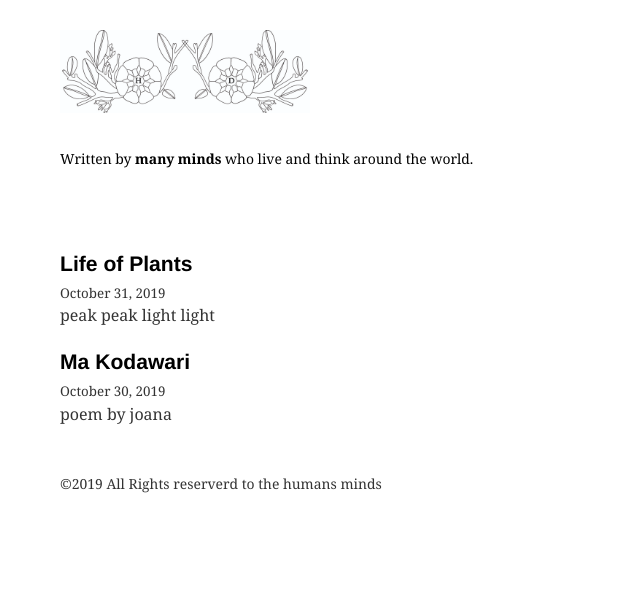
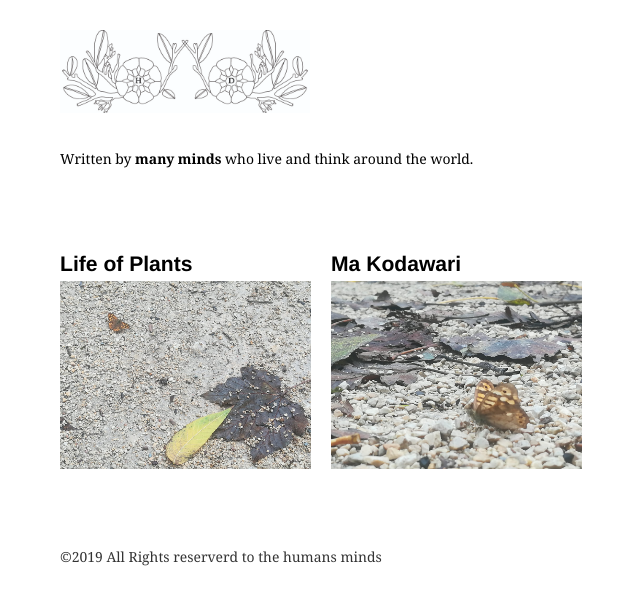
Before and after one commit to SBdC/gastby-netiflyCMS, a Gatsby site: page / in a window 1280 px wide. Shown: the part 98-702 px from the top of the page, without its empty margins (319-959 px from the left). Built offline with nearby package versions, Linux system fonts and the light colour scheme; Gatsby itself is replaced by a stand-in of ours; some packages are replaced by stand-ins of ours.

Commit message:
set up the thums

```diff
--- a/src/pages/index.js
+++ b/src/pages/index.js
@@ -15,9 +15,11 @@ class BlogIndex extends React.Component {
       <Layout location={this.props.location} title={siteTitle}>
         <SEO title="All posts" />
         <Bio />
+           <div className="blog-grid">
         {posts.map(({ node }) => {
           const title = node.frontmatter.title || node.fields.slug
           return (
+
             <article key={node.fields.slug}>
               <header>
 
@@ -30,20 +32,26 @@ class BlogIndex extends React.Component {
                     {title}
                   </Link>
                 </h3>
-                <small>{node.frontmatter.date}</small>
+               {/*  <small>{node.frontmatter.date}</small> */}
 
               </header>
-              <section>
+              <section >
 
-                <div style={{ marginBottom: rhythm(1) }}
+               <img src={node.frontmatter.thumbnail} alt=""/>
+               {/*
+                   <div style={{ marginBottom: rhythm(1) }}
                   dangerouslySetInnerHTML={{
                     __html: node.frontmatter.description || node.excerpt,
                   }}
                 />
+
+               */}
               </section>
             </article>
+
           )
         })}
+         </div>
       </Layout>
     )
   }
@@ -71,6 +79,7 @@ export const pageQuery = graphql`
             date(formatString: "MMMM DD, YYYY")
             title
             description
+            thumbnail
           }
         }
       }
--- a/src/styles/global.css
+++ b/src/styles/global.css
@@ -18,3 +18,10 @@ a, h3{
 h1{
   margin-top:30px;
 }
+
+.blog-grid{
+	display:grid;
+	grid-template-columns: 1fr 1fr;
+	grid-template-rows: auto;
+	grid-gap:20px;
+}
```
